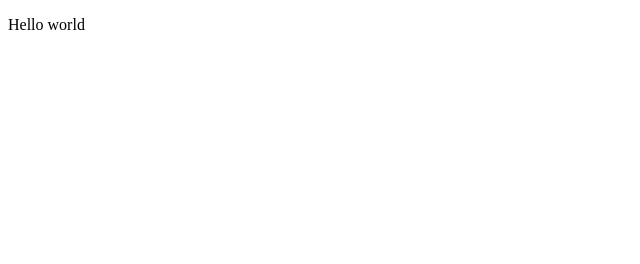
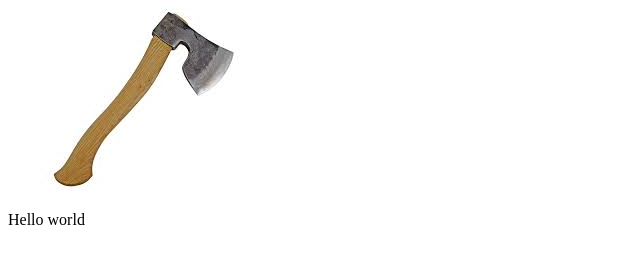
Before and after one commit to Barketo/TodoList, a plain HTML site: page Index.html in a window 1280 px wide. Shown: the whole page, without its empty margins (0-640 px from the left). Drawn offline with Linux system fonts and the light colour scheme.

Commit message:
feature: add img

```diff
--- a/Index.html
+++ b/Index.html
@@ -8,6 +8,7 @@
     <title>Document</title>
 </head>
 <body>
+<img src="assets/images/topor.jpg" class="image main"/>
 <p>Hello world</p>
 </body>
 </html>
```
Also changed, not shown: assets/images/topor.jpg (added).
